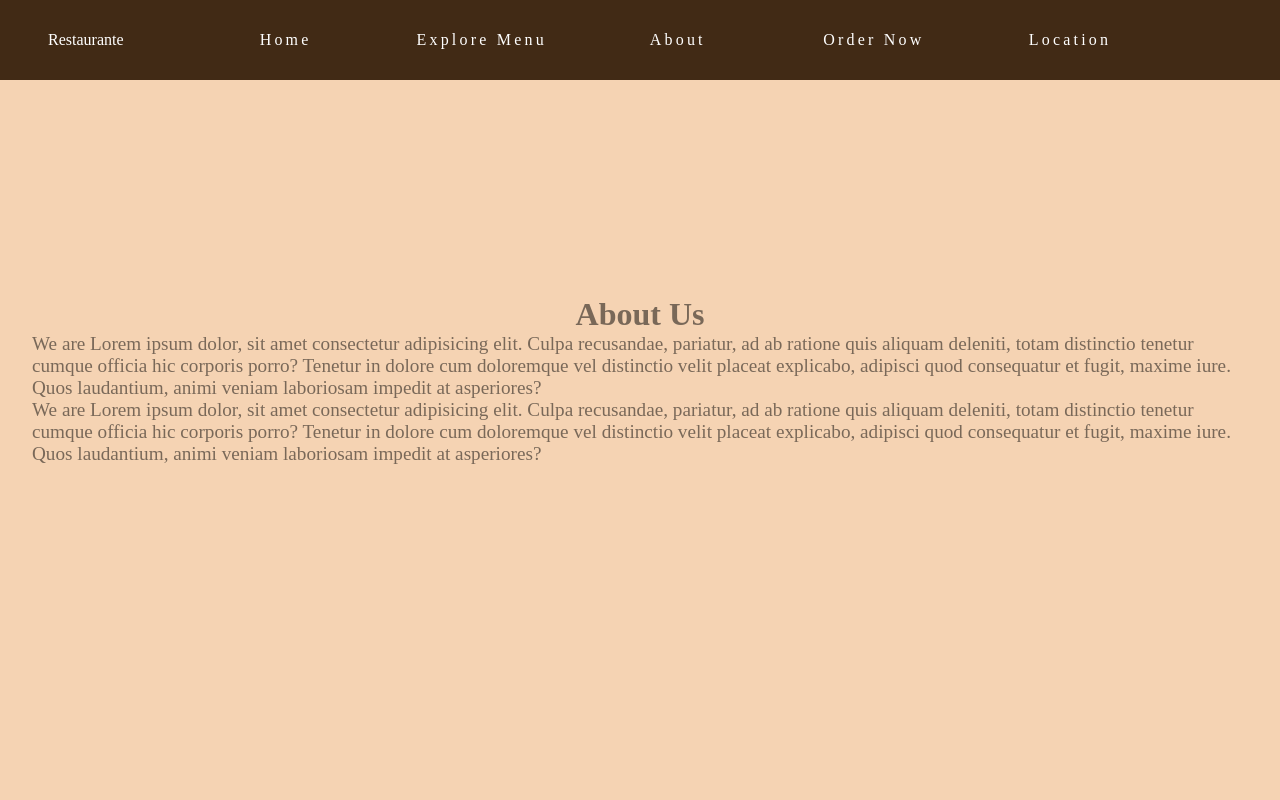
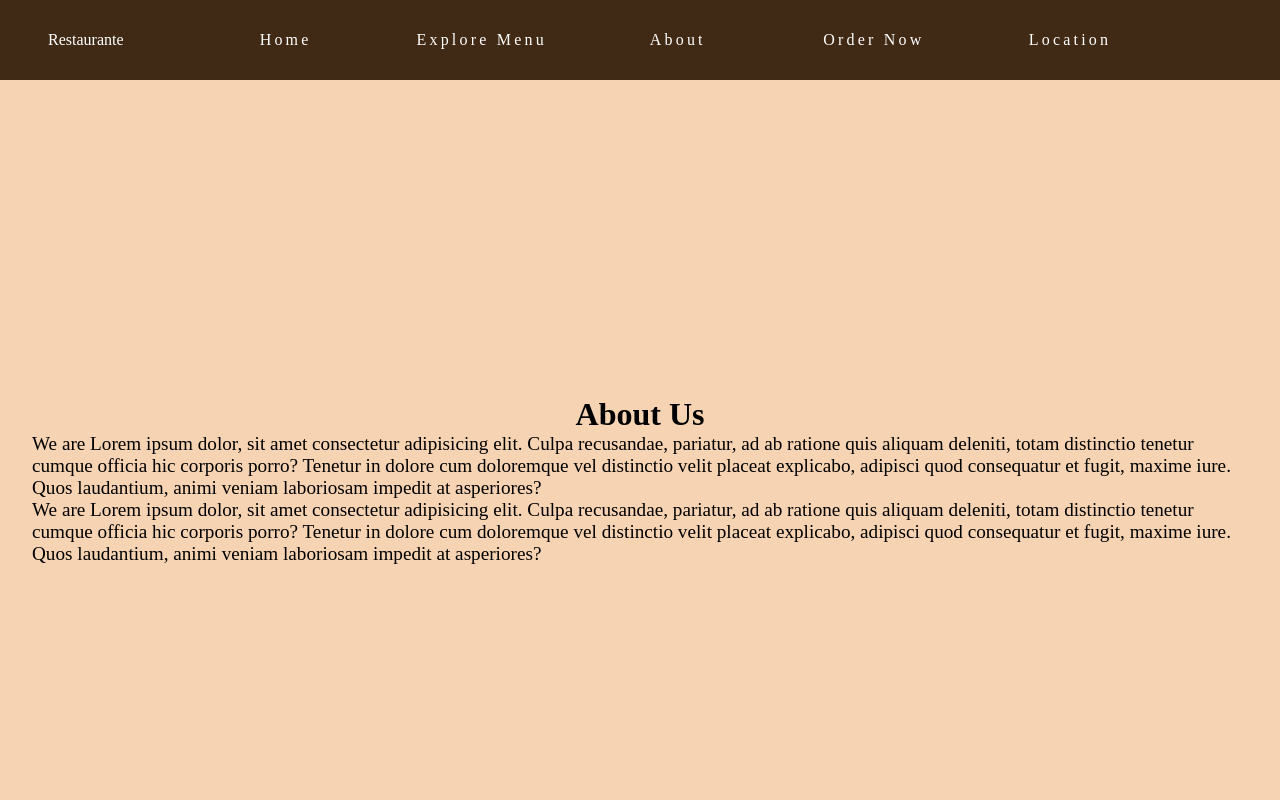
Before and after one commit to Zamza584/restaurant-site, a Next.js app: page /about in a window 1280 px wide. Shown: the top 800 px of the page. Built offline with nearby package versions, Linux system fonts and the light colour scheme; a web font is replaced by a local one.

Commit message:
fixed animation

```diff
--- a/src/app/animations.jsx
+++ b/src/app/animations.jsx
@@ -26,8 +26,7 @@ export default function Animations() {
             }, {
                 scrollTrigger: {
                     start: "top center",
-                    end: "+=400px",
-                    toggleActions: "restart pause reverse pause",
+                    toggleActions: "restart pause none pause",
                     trigger: section,
                 },
                 y: 0,
--- a/src/app/globals.scss
+++ b/src/app/globals.scss
@@ -162,6 +162,10 @@ nav {
 
   .about-us {
     height: 700px;
+    > img {
+      width: 100%;
+      height: fit-content;
+    }
   }
   .menu {
     height: 700px;
@@ -271,7 +275,6 @@ footer {
     }
     h1 {
       font-size: 2rem;
-
     }
   }
 
```
